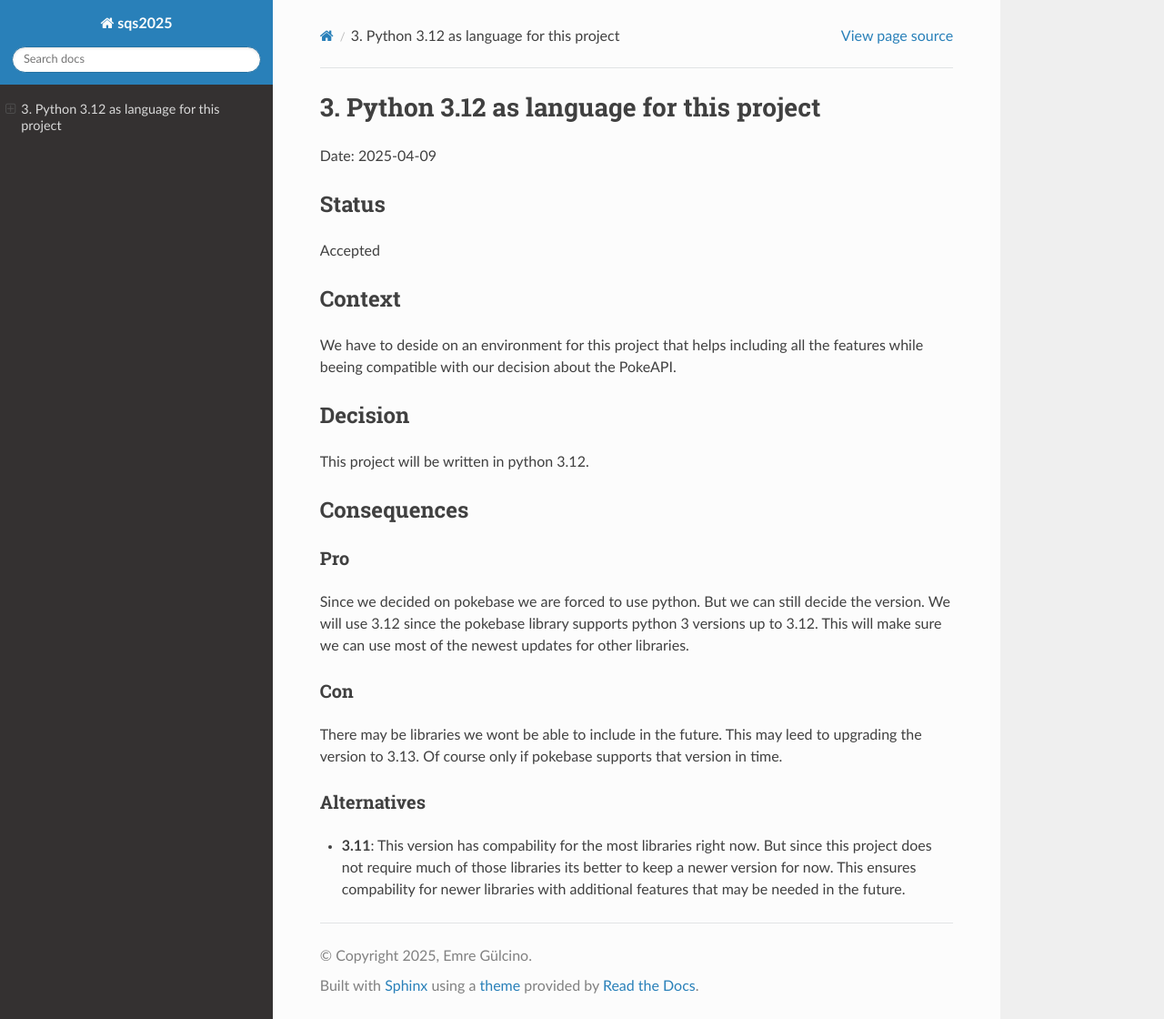
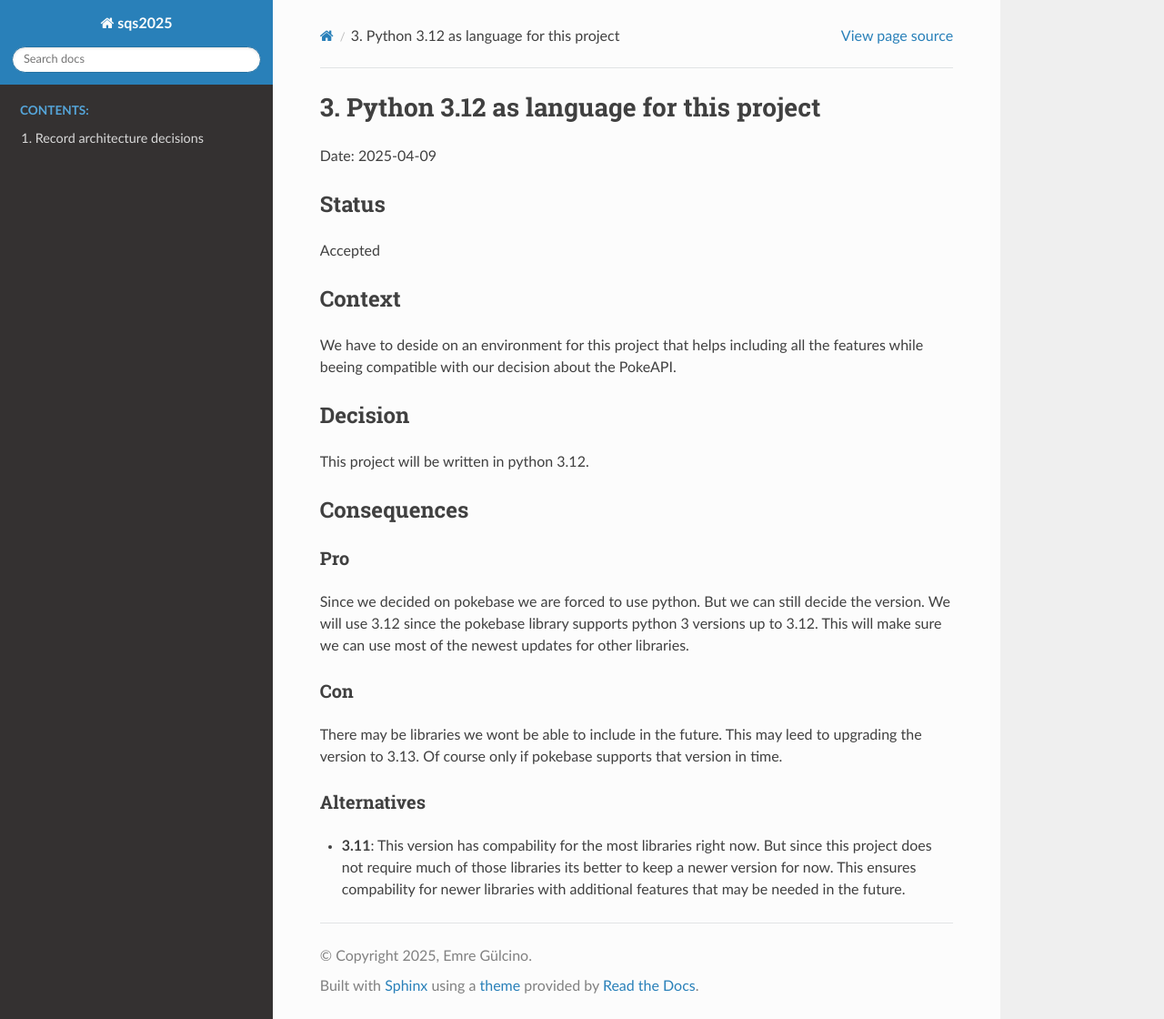
Before and after one commit to tsuna244/sqs2025, a Sphinx documentation site: the page built from doc/adr/0003-python-3-12-as-language-for-this-project.md, in a window 1280 px wide and 1120 px high. Shown: the whole window at 91% size. Built offline with Sphinx 7.4.7 and the Read the Docs theme 3.1.0, drawn with Linux system fonts in a browser that asks for light colours; pages that are not in the unit, such as notebooks, are missing from menus.

Commit message:
changed approach to fix rtd

```diff
--- a/doc/index.rst
+++ b/doc/index.rst
@@ -14,4 +14,4 @@ documentation for details.
    :maxdepth: 2
    :caption: Contents:
 
-   adr
+   adr/0001-record-architecture-decisions.md
```
